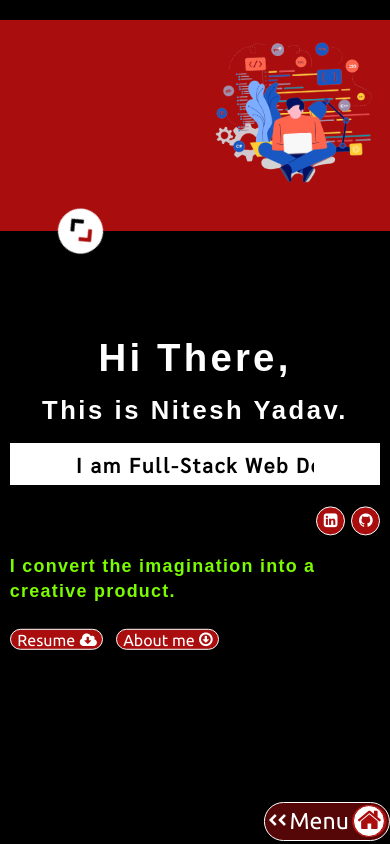
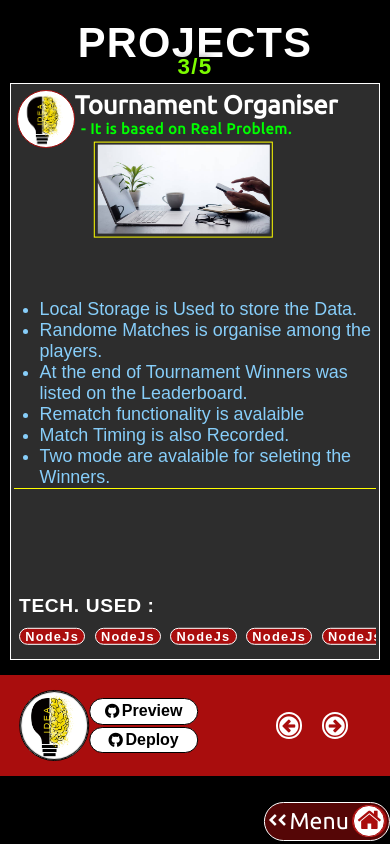
Before and after one commit to mrRhenium/myPortfolio, a React (Create React App) app: page / in a window 390 px wide. Built offline with nearby package versions, Linux system fonts and the light colour scheme; a web font is replaced by a local one.

Commit message:
project page mobile is modified

```diff
--- a/src/CSS Folder/Project.css
+++ b/src/CSS Folder/Project.css
@@ -218,6 +218,7 @@
   width: 70%;
   height: 100%;
   background-color: black;
+  /* border: 1px solid yellow; */
 }
 
 .project_page .section_right .upper_part {
@@ -228,7 +229,6 @@
   align-items: center;
   width: 100%;
   height: 20%;
-  /* border: 1px solid white; */
 }
 
 .project_page .section_right .lower_part {
@@ -236,10 +236,10 @@
   display: flex;
   justify-content: center;
   align-items: center;
-  width: 90%;
+  width: 95%;
   height: 85%;
   bottom: 1rem;
-  border: 1px solid white;
+  /* border: 1px solid white; */
 }
 
 .project_details {
@@ -348,7 +348,7 @@
   display: block;
   text-align: center;
   width: fit-content;
-  height: auto;
+  height: fit-content;
   padding: 0rem 0.6rem;
   cursor: pointer;
   background-color: #a90d0d;
@@ -450,38 +450,127 @@
 
   .project_page .section_left {
     width: 100%;
-    height: 15%;
+    height: 12%;
     order: 2;
   }
 
   .project_page .section_right {
+    flex-direction: column;
+    justify-content: flex-start;
     width: 100%;
-    height: 77%;
+    height: 80%;
     order: 1;
   }
+  .project_page .section_right .upper_part {
+    display: flex;
+    justify-content: space-evenly;
+    height: 10%;
+    /* border: 1px solid fuchsia; */
+  }
 
-  .section_right .upper_part {
-    display: flex;
-    justify-content: flex-end;
-    height: 15%;
-  }
-  .section_right .lower_part {
-    height: 85%;
+  .project_page .section_right .lower_part {
+    align-items: center;
+    justify-content: center;
+    width: 100%;
+    height: 90%;
+    bottom: 0rem;
+    /* border: 1px solid fuchsia; */
   }
 
   .section_right .upper_part h1 {
-    font-size: 8rem;
-    transform: translateY(6rem);
+    font-size: 6.5rem;
+    transform: translateY(3rem);
   }
 
   .upper_part strong {
-    font-size: 4rem;
-    transform: translateY(2.5rem);
+    font-size: 3.5rem;
+    transform: translateY(1rem);
   }
 
   .project_details {
+    width: 95%;
+    height: 95%;
+    justify-content: flex-start;
+    padding: 0.5rem;
+    border: 0.2rem solid white;
+  }
+
+  .project_details .heading {
+    max-height: 27rem;
+    padding: 0.5rem;
+    padding-bottom: 0rem;
+    /* overflow-y: scroll; */
+    /* border-bottom: 0.1rem solid red; */
+  }
+  /* .project_details .heading h2 {
+    position: fixed;
+  } */
+
+  .project_details .heading h2 img {
+    width: 9rem;
+    height: 9rem;
+    border: 0.3rem solid #a90d0d;
+  }
+  .project_details .heading h2 header {
+    font-size: 4rem;
+  }
+  .project_details .heading h2 header strong {
+    font-size: 2.3rem;
+  }
+  /* .project_details .heading .brief_description {
+    overflow-y: scroll;
+  } */
+
+  .project_details .heading .brief_description p {
+    display: none;
+    font-size: 2.9rem;
+    padding-left: 0.2rem;
+    border-left: 0.3rem solid #09aeff;
+  }
+  .project_details .heading .brief_description img {
+    width: 28rem;
+    height: 15rem;
+    padding: 0.4rem;
+    border: 0.3rem solid yellow;
+    /* transform: translateY(0rem); */
+    transform: translate(12rem, -1rem);
+  }
+
+  .project_details .tech_used {
     width: 100%;
-    height: 90%;
+    height: 9rem;
+    gap: 1.5rem;
+    overflow-x: scroll;
+    border-bottom: 0 solid #09aeff;
+    /* border: 0.1rem solid #09aeff; */
+    /* background-color: lightseagreen; */
+  }
+  .project_details .tech_used h3 {
+    position: fixed;
+    font-size: 3rem;
+  }
+
+  .project_details .tech_used .tech_used_item p {
+    font-size: 2rem;
+    letter-spacing: 0.2rem;
+    width: fit-content;
+    height: fit-content;
+    padding: 0rem 0.8rem;
+    border-radius: 5rem;
+    border: 0.2rem solid white;
+    transform: translate(0rem, 4.5rem);
+  }
+
+  .project_details .points {
+    max-height: 35rem;
+    padding-left: 4rem;
+    overflow-y: scroll;
+    border-bottom: 0.1rem solid yellow;
+    /* border: 0.1rem solid white; */
+  }
+  .project_details .points p {
+    color: lightskyblue;
+    font-size: 2.8rem;
   }
 
   .project_page .section_menu {
@@ -495,7 +584,7 @@
     display: none;
   }
 
-  .section_left .lower_part {
+  .project_page .section_left .lower_part {
     flex-direction: row;
     height: 100%;
   }
@@ -517,7 +606,7 @@
       transform: rotateZ(0deg) translateX(0rem);
     }
     50% {
-      transform: rotateZ(0deg) translateX(1rem);
+      transform: rotateZ(0deg) translateX(2rem);
     }
   }
 
@@ -536,14 +625,14 @@
   }
 
   .project_links_card .card_title_img {
-    width: 13rem;
-    height: 13rem;
+    width: 11rem;
+    height: 11rem;
   }
 
   .project_links_card .card_github_link,
   .project_links_card .card_deploy_link {
-    width: 18rem;
-    height: 4.5rem;
+    width: 17rem;
+    height: 4.2rem;
   }
 
   .project_links_card a i {
@@ -558,14 +647,14 @@
   }
 
   .section_left .lower_part .project_slider_btn_cntnr i {
-    font-size: 4rem;
-    width: 4.6rem;
-    height: 4.6rem;
+    font-size: 3.5rem;
+    width: 4.2rem;
+    height: 4.2rem;
     border: 0.4rem solid white;
   }
 
   .section_left .lower_part .project_slider_btn_cntnr i:hover {
-    font-size: 4.5rem;
+    font-size: 4rem;
     border: 0.4rem solid black;
   }
 }
--- a/src/pages/Background.js
+++ b/src/pages/Background.js
@@ -10,8 +10,8 @@ const Background = () => {
   return (
     <>
       <div className="background_container">
-        <Home />
-        {/* <Project /> */}
+        {/* <Home /> */}
+        <Project />
         {/* <Skill /> */}
         {/* <AboutUs /> */}
       </div>
--- a/src/pages/Project.js
+++ b/src/pages/Project.js
@@ -66,8 +66,8 @@ const Project = () => {
                     It is used to organise the Badminton tournament among the
                     players.It is used to organise the Badminton tournament
                     among the players.
-                    <img src="./assets/bg.jpg" alt="" />
                   </p>
+                  <img src="./assets/bg.jpg" alt="" />
                 </span>
               </span>
               <span className="points">
```
